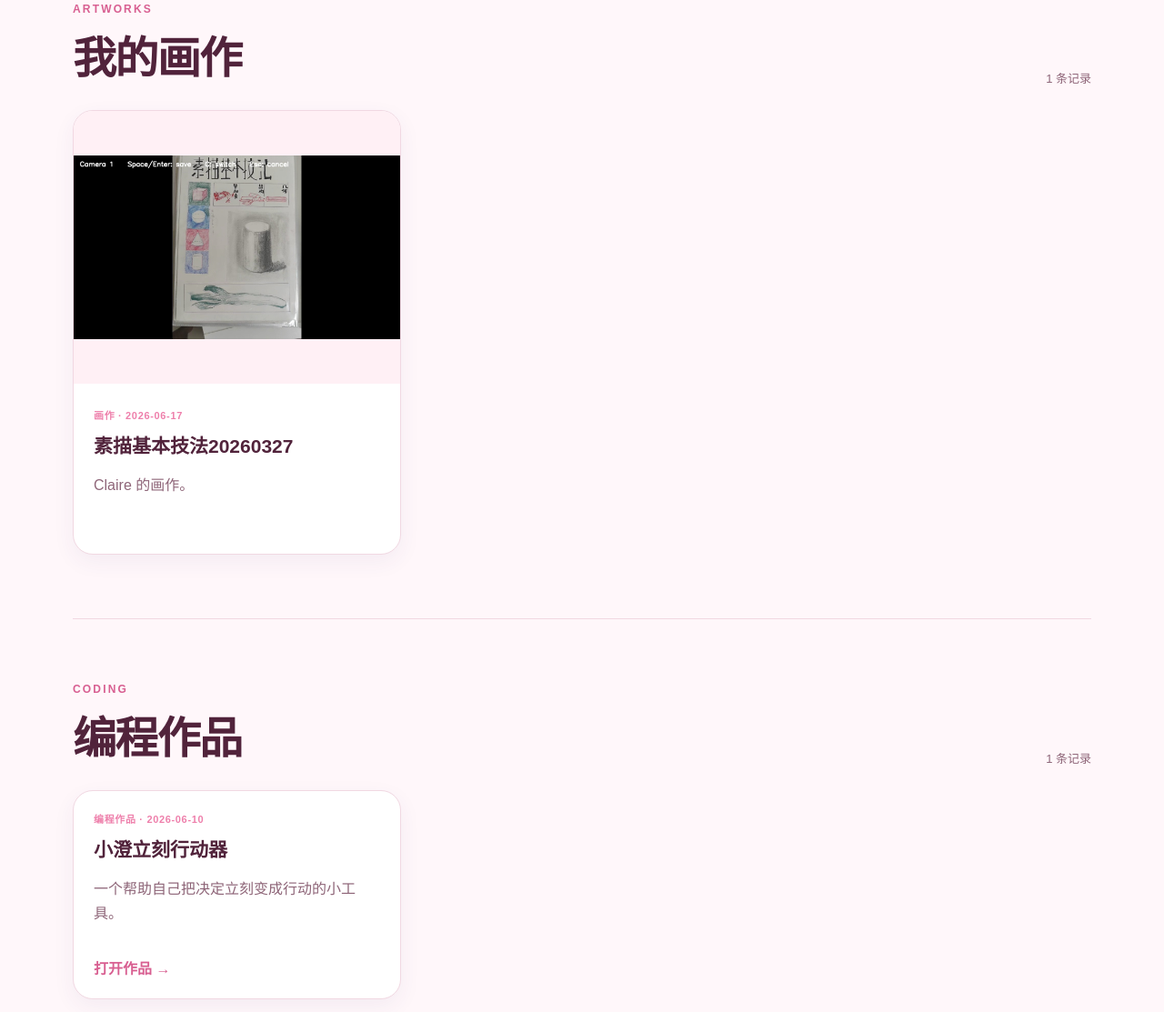
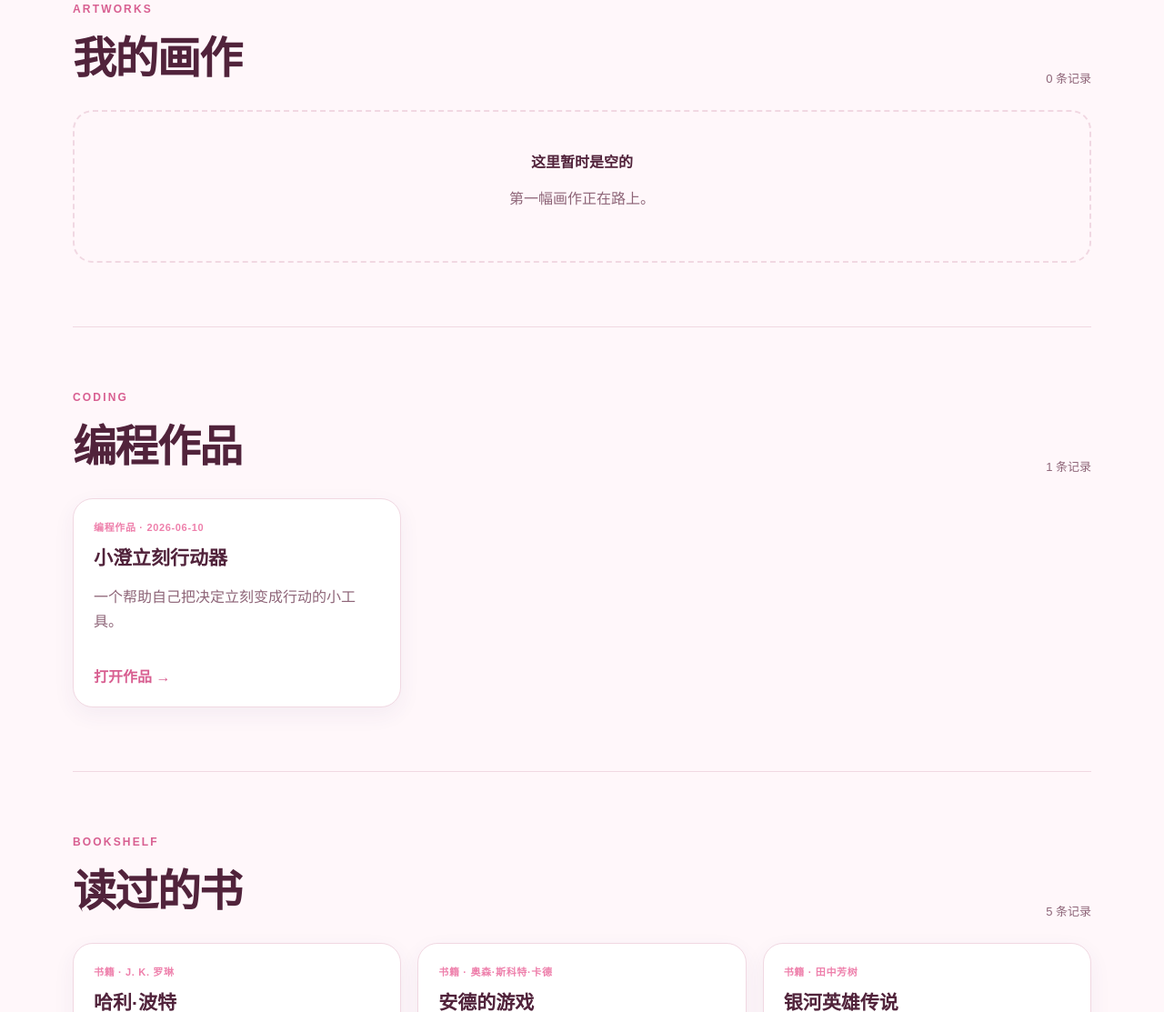
Before and after one commit to zj05409/Claire, a plain HTML site: page index.html in a window 1280 px wide. Shown: the part 1580-2693 px from the top of the page at 91% size. Drawn offline with Linux system fonts and the light colour scheme.

Commit message:
Delete artwork: 素描基本技法20260327

```diff
--- a/artworks-data.js
+++ b/artworks-data.js
@@ -1,10 +1,2 @@
-window.CLAIRE_ARTWORKS_VERSION = "20260617132857";
-window.CLAIRE_ARTWORKS = [
-  {
-    "slug": "20260327",
-    "title": "素描基本技法20260327",
-    "date": "2026-06-17",
-    "summary": "Claire 的画作。",
-    "image": "assets/artworks/20260327.jpg"
-  }
-];
+window.CLAIRE_ARTWORKS_VERSION = "20260617134453";
+window.CLAIRE_ARTWORKS = [];
--- a/index.html
+++ b/index.html
@@ -70,7 +70,7 @@
   </dialog>
 
   <script src="compositions-data.js?v=20260612183624"></script>
-  <script src="artworks-data.js?v=20260617132857"></script>
+  <script src="artworks-data.js?v=20260617134453"></script>
   <script src="data.js?v=20260611-4"></script>
   <script src="site.js?v=20260611-3"></script>
 </body>
```
Also changed, not shown: assets/artworks/20260327.jpg (deleted).
